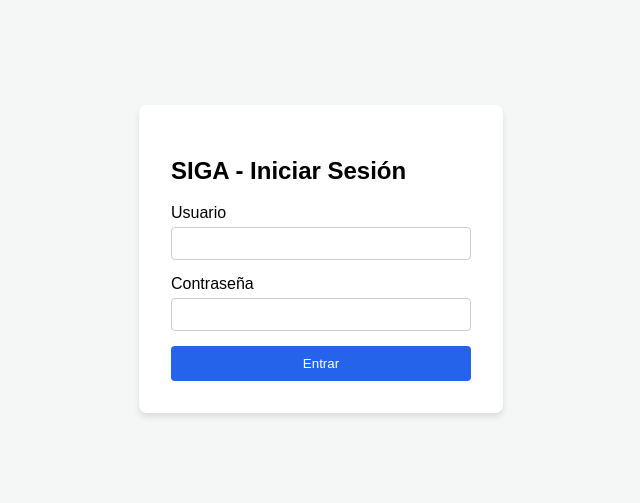
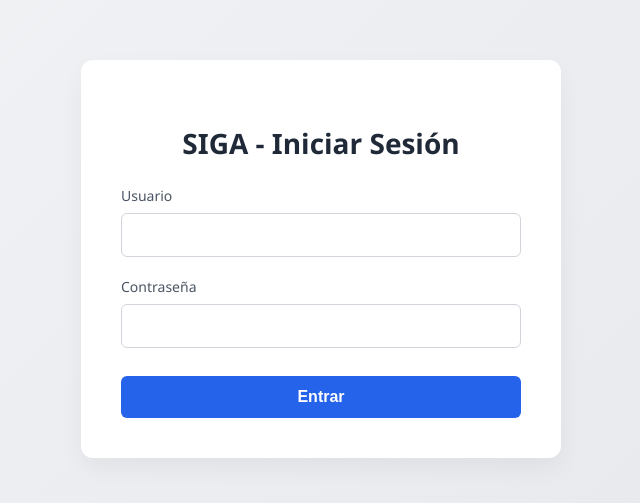
Before and after one commit to Leonardop711/siga-frontend, a React (Vite) app: page /login in a window 1280 px wide. Shown: the part 141-644 px from the top of the page, without its empty margins (319-959 px from the left). Built offline with nearby package versions, Linux system fonts and the light colour scheme; no server answers.

Commit message:
refactor: Migrate frontend to component/service architecture and add CSS styling

```diff
--- a/src/components/Dashboard.jsx
+++ b/src/components/Dashboard.jsx
@@ -1,42 +1,26 @@
 import { useEffect, useState } from 'react';
 import { useNavigate } from 'react-router-dom';
-
-const API_URL = import.meta.env.VITE_API_URL || '/api';
+import { getAlumnos } from '../services/api';
+import { clearAuth, isAuthenticated } from '../utils/auth';
+import '../styles/dashboard.css';
 
 const Dashboard = () => {
   const [data, setData] = useState([]);
   const [error, setError] = useState('');
   const navigate = useNavigate();
+
   const username = localStorage.getItem('username');
   const rol = localStorage.getItem('rol');
 
   useEffect(() => {
-    const fetchData = async () => {
-      const token = localStorage.getItem('token');
-      if (!token) {
+    if (!isAuthenticated()) {
       navigate('/login');
       return;
     }
 
+    const fetchData = async () => {
       try {
-        const response = await fetch(`${API_URL}/alumnos`, {
-          headers: {
-            'Authorization': `Bearer ${token}`
-          }
-        });
-
-        const result = await response.json();
-
-        if (response.status === 401) {
-          // Token inválido o expirado
-          handleLogout();
-          return;
-        }
-
-        if (!response.ok) {
-          throw new Error(result.message || 'Error al obtener datos');
-        }
-
+        const result = await getAlumnos();
         setData(result.data);
       } catch (err) {
         setError(err.message);
@@ -47,68 +31,55 @@ const Dashboard = () => {
   }, [navigate]);
 
   const handleLogout = () => {
-    localStorage.removeItem('token');
-    localStorage.removeItem('username');
-    localStorage.removeItem('rol');
+    clearAuth();
     navigate('/login');
   };
 
   return (
-    <div style={styles.container}>
-      <header style={styles.header}>
-        <h2>Panel de Control - SIGA</h2>
-        <div>
-          <span style={styles.userBadge}>{rol}: {username}</span>
-          <button onClick={handleLogout} style={styles.logoutBtn}>Cerrar Sesión</button>
+    <div className="dashboard-container">
+      <header className="dashboard-header">
+        <h2 className="dashboard-title">Panel de Control - SIGA</h2>
+        <div className="user-controls">
+          <span className="badge">{rol}: {username}</span>
+          <button onClick={handleLogout} className="logout-btn">Cerrar Sesión</button>
         </div>
       </header>
 
-      <main style={styles.main}>
+      <main>
         <h3>Datos Académicos</h3>
-        {error && <div style={styles.error}>{error}</div>}
+        {error && <div className="dashboard-error">{error}</div>}
 
-        <table style={styles.table}>
+        <div className="table-wrapper">
+          <table className="data-table">
             <thead>
-            <tr style={styles.tr}>
-              <th style={styles.th}>Matrícula</th>
-              <th style={styles.th}>Nombre</th>
-              <th style={styles.th}>Semestre</th>
-              <th style={styles.th}>Asignatura</th>
-              <th style={styles.th}>Calificación</th>
+              <tr>
+                <th>Matrícula</th>
+                <th>Nombre</th>
+                <th>Semestre</th>
+                <th>Asignatura</th>
+                <th>Calificación</th>
               </tr>
             </thead>
             <tbody>
               {data.length === 0 ? (
-              <tr><td colSpan="5" style={{textAlign: 'center', padding: '10px'}}>No hay datos</td></tr>
+                <tr><td colSpan="5" style={{textAlign: 'center', padding: '20px'}}>No hay datos</td></tr>
               ) : (
                 data.map((row, index) => (
-                <tr key={index} style={styles.tr}>
-                  <td style={styles.td}>{row.matricula}</td>
-                  <td style={styles.td}>{row.nombre} {row.apellido}</td>
-                  <td style={styles.td}>{row.semestre}</td>
-                  <td style={styles.td}>{row.asignatura || 'N/A'}</td>
-                  <td style={styles.td}>{row.calificacion || 'N/A'}</td>
+                  <tr key={index}>
+                    <td>{row.matricula}</td>
+                    <td>{row.nombre} {row.apellido}</td>
+                    <td>{row.semestre}</td>
+                    <td>{row.asignatura || 'N/A'}</td>
+                    <td>{row.calificacion || 'N/A'}</td>
                   </tr>
                 ))
               )}
             </tbody>
           </table>
+        </div>
       </main>
     </div>
   );
 };
 
-const styles = {
-  container: { maxWidth: '900px', margin: '0 auto', padding: '20px' },
-  header: { display: 'flex', justifyContent: 'space-between', alignItems: 'center', borderBottom: '2px solid #e5e7eb', paddingBottom: '10px' },
-  userBadge: { marginRight: '15px', background: '#dbeafe', color: '#1e40af', padding: '5px 10px', borderRadius: '15px', fontSize: '14px', fontWeight: 'bold' },
-  logoutBtn: { padding: '8px 15px', background: '#ef4444', color: 'white', border: 'none', borderRadius: '4px', cursor: 'pointer' },
-  main: { marginTop: '20px' },
-  error: { color: '#dc2626', background: '#fee2e2', padding: '10px', borderRadius: '4px', marginBottom: '15px' },
-  table: { width: '100%', borderCollapse: 'collapse', marginTop: '10px', background: 'white', boxShadow: '0 1px 3px rgba(0,0,0,0.1)' },
-  th: { background: '#f9fafb', padding: '12px', textAlign: 'left', borderBottom: '1px solid #e5e7eb', color: '#374151' },
-  td: { padding: '12px', borderBottom: '1px solid #e5e7eb', color: '#4b5563' },
-  tr: { transition: 'background 0.2s' }
-};
-
 export default Dashboard;
--- a/src/components/Login.jsx
+++ b/src/components/Login.jsx
@@ -1,7 +1,8 @@
 import { useState } from 'react';
 import { useNavigate } from 'react-router-dom';
-
-const API_URL = import.meta.env.VITE_API_URL || '/api';
+import { loginUser } from '../services/api';
+import { setToken, setUserData } from '../utils/auth';
+import '../styles/login.css';
 
 const Login = () => {
   const [username, setUsername] = useState('');
@@ -16,23 +17,10 @@ const Login = () => {
     setLoading(true);
 
     try {
-      const response = await fetch(`${API_URL}/login`, {
-        method: 'POST',
-        headers: { 'Content-Type': 'application/json' },
-        body: JSON.stringify({ username, password })
-      });
+      const data = await loginUser({ username, password });
 
-      const data = await response.json();
-
-      if (!response.ok) {
-        throw new Error(data.message || 'Error al iniciar sesión');
-      }
-
-      // Guardar token JWT (OWASP: En un entorno de producción estricto,
-      // es mejor usar cookies HttpOnly, pero para el proyecto localStorage es aceptable)
-      localStorage.setItem('token', data.token);
-      localStorage.setItem('username', data.username);
-      localStorage.setItem('rol', data.rol);
+      setToken(data.token);
+      setUserData(data.username, data.rol);
 
       navigate('/dashboard');
     } catch (err) {
@@ -43,32 +31,35 @@ const Login = () => {
   };
 
   return (
-    <div style={styles.container}>
-      <div style={styles.card}>
-        <h2>SIGA - Iniciar Sesión</h2>
-        {error && <div style={styles.error}>{error}</div>}
-        <form onSubmit={handleLogin} style={styles.form}>
-          <div style={styles.inputGroup}>
+    <div className="login-container">
+      <div className="login-card">
+        <h2 className="login-title">SIGA - Iniciar Sesión</h2>
+        {error && <div className="login-error">{error}</div>}
+
+        <form onSubmit={handleLogin} className="login-form">
+          <div className="input-group">
             <label>Usuario</label>
             <input
               type="text"
               value={username}
               onChange={e => setUsername(e.target.value)}
               required
-              style={styles.input}
+              className="login-input"
             />
           </div>
-          <div style={styles.inputGroup}>
+
+          <div className="input-group">
             <label>Contraseña</label>
             <input
               type="password"
               value={password}
               onChange={e => setPassword(e.target.value)}
               required
-              style={styles.input}
+              className="login-input"
             />
           </div>
-          <button type="submit" disabled={loading} style={styles.button}>
+
+          <button type="submit" disabled={loading} className="login-btn">
             {loading ? 'Verificando...' : 'Entrar'}
           </button>
         </form>
@@ -77,14 +68,4 @@ const Login = () => {
   );
 };
 
-const styles = {
-  container: { display: 'flex', justifyContent: 'center', alignItems: 'center', height: '100vh' },
-  card: { padding: '2rem', background: 'white', borderRadius: '8px', boxShadow: '0 4px 6px rgba(0,0,0,0.1)', width: '300px' },
-  error: { color: '#dc2626', background: '#fee2e2', padding: '10px', borderRadius: '4px', marginBottom: '15px', fontSize: '14px' },
-  form: { display: 'flex', flexDirection: 'column', gap: '15px' },
-  inputGroup: { display: 'flex', flexDirection: 'column', gap: '5px' },
-  input: { padding: '8px', border: '1px solid #ccc', borderRadius: '4px' },
-  button: { padding: '10px', background: '#2563eb', color: 'white', border: 'none', borderRadius: '4px', cursor: 'pointer' }
-};
-
 export default Login;
--- /dev/null
+++ b/src/services/api.js
@@ -0,0 +1,49 @@
+import { getToken, clearAuth } from '../utils/auth';
+
+const API_URL = import.meta.env.VITE_API_URL || '/api';
+
+export const apiFetch = async (endpoint, options = {}) => {
+    const token = getToken();
+    const headers = {
+        'Content-Type': 'application/json',
+        ...options.headers,
+    };
+
+    if (token) {
+        headers['Authorization'] = `Bearer ${token}`;
+    }
+
+    try {
+        const response = await fetch(`${API_URL}${endpoint}`, {
+            ...options,
+            headers,
+        });
+
+        const data = await response.json();
+
+        if (response.status === 401) {
+            clearAuth();
+            window.location.href = '/login';
+            throw new Error(data.message || 'Sesión expirada');
+        }
+
+        if (!response.ok) {
+            throw new Error(data.message || 'Error en la petición');
+        }
+
+        return data;
+    } catch (error) {
+        throw error;
+    }
+};
+
+export const loginUser = async (credentials) => {
+    return apiFetch('/login', {
+        method: 'POST',
+        body: JSON.stringify(credentials),
+    });
+};
+
+export const getAlumnos = async () => {
+    return apiFetch('/alumnos');
+};
--- /dev/null
+++ b/src/styles/dashboard.css
@@ -0,0 +1,96 @@
+.dashboard-container {
+    max-width: 1000px;
+    margin: 0 auto;
+    padding: 2rem;
+    font-family: 'Segoe UI', Tahoma, Geneva, Verdana, sans-serif;
+    color: #374151;
+}
+
+.dashboard-header {
+    display: flex;
+    justify-content: space-between;
+    align-items: center;
+    padding-bottom: 1.5rem;
+    border-bottom: 2px solid #e5e7eb;
+    margin-bottom: 2rem;
+}
+
+.dashboard-title {
+    margin: 0;
+    color: #1f2937;
+    font-size: 1.875rem;
+}
+
+.user-controls {
+    display: flex;
+    align-items: center;
+    gap: 1rem;
+}
+
+.badge {
+    background-color: #dbeafe;
+    color: #1e40af;
+    padding: 0.5rem 1rem;
+    border-radius: 9999px;
+    font-size: 0.875rem;
+    font-weight: 600;
+    text-transform: capitalize;
+}
+
+.logout-btn {
+    background-color: #ef4444;
+    color: white;
+    padding: 0.5rem 1rem;
+    border: none;
+    border-radius: 6px;
+    font-weight: 500;
+    cursor: pointer;
+    transition: background-color 0.2s;
+}
+
+.logout-btn:hover {
+    background-color: #dc2626;
+}
+
+.table-wrapper {
+    background: white;
+    border-radius: 8px;
+    box-shadow: 0 4px 6px -1px rgba(0, 0, 0, 0.1);
+    overflow: hidden;
+}
+
+.data-table {
+    width: 100%;
+    border-collapse: collapse;
+    text-align: left;
+}
+
+.data-table th {
+    background-color: #f9fafb;
+    padding: 1rem;
+    font-weight: 600;
+    color: #4b5563;
+    border-bottom: 1px solid #e5e7eb;
+}
+
+.data-table td {
+    padding: 1rem;
+    border-bottom: 1px solid #e5e7eb;
+    color: #1f2937;
+}
+
+.data-table tr:hover {
+    background-color: #f3f4f6;
+}
+
+.data-table tr:last-child td {
+    border-bottom: none;
+}
+
+.dashboard-error {
+    background-color: #fee2e2;
+    color: #ef4444;
+    padding: 1rem;
+    border-radius: 6px;
+    margin-bottom: 1.5rem;
+}
--- /dev/null
+++ b/src/styles/login.css
@@ -0,0 +1,90 @@
+.login-container {
+    display: flex;
+    justify-content: center;
+    align-items: center;
+    min-height: 100vh;
+    background: linear-gradient(135deg, #f3f4f6 0%, #e5e7eb 100%);
+    font-family: 'Segoe UI', Tahoma, Geneva, Verdana, sans-serif;
+}
+
+.login-card {
+    background: white;
+    padding: 2.5rem;
+    border-radius: 12px;
+    box-shadow: 0 10px 25px rgba(0, 0, 0, 0.05);
+    width: 100%;
+    max-width: 400px;
+    text-align: center;
+}
+
+.login-title {
+    color: #1f2937;
+    margin-bottom: 1.5rem;
+    font-size: 1.75rem;
+    font-weight: 600;
+}
+
+.login-error {
+    background-color: #fee2e2;
+    color: #ef4444;
+    padding: 0.75rem;
+    border-radius: 6px;
+    margin-bottom: 1.5rem;
+    font-size: 0.875rem;
+    font-weight: 500;
+}
+
+.login-form {
+    display: flex;
+    flex-direction: column;
+    gap: 1.25rem;
+}
+
+.input-group {
+    display: flex;
+    flex-direction: column;
+    text-align: left;
+    gap: 0.5rem;
+}
+
+.input-group label {
+    font-size: 0.875rem;
+    color: #4b5563;
+    font-weight: 500;
+}
+
+.login-input {
+    padding: 0.75rem;
+    border: 1px solid #d1d5db;
+    border-radius: 6px;
+    font-size: 1rem;
+    transition: border-color 0.2s;
+}
+
+.login-input:focus {
+    outline: none;
+    border-color: #3b82f6;
+    box-shadow: 0 0 0 3px rgba(59, 130, 246, 0.1);
+}
+
+.login-btn {
+    background-color: #2563eb;
+    color: white;
+    padding: 0.75rem;
+    border: none;
+    border-radius: 6px;
+    font-size: 1rem;
+    font-weight: 600;
+    cursor: pointer;
+    transition: background-color 0.2s;
+    margin-top: 0.5rem;
+}
+
+.login-btn:hover {
+    background-color: #1d4ed8;
+}
+
+.login-btn:disabled {
+    background-color: #93c5fd;
+    cursor: not-allowed;
+}
--- /dev/null
+++ b/src/utils/auth.js
@@ -0,0 +1,16 @@
+export const setToken = (token) => localStorage.setItem('token', token);
+export const getToken = () => localStorage.getItem('token');
+export const removeToken = () => localStorage.removeItem('token');
+
+export const setUserData = (user, rol) => {
+    localStorage.setItem('username', user);
+    localStorage.setItem('rol', rol);
+};
+
+export const clearAuth = () => {
+    removeToken();
+    localStorage.removeItem('username');
+    localStorage.removeItem('rol');
+};
+
+export const isAuthenticated = () => !!getToken();
```
Lines whose indentation alone changed are shown as unchanged.
